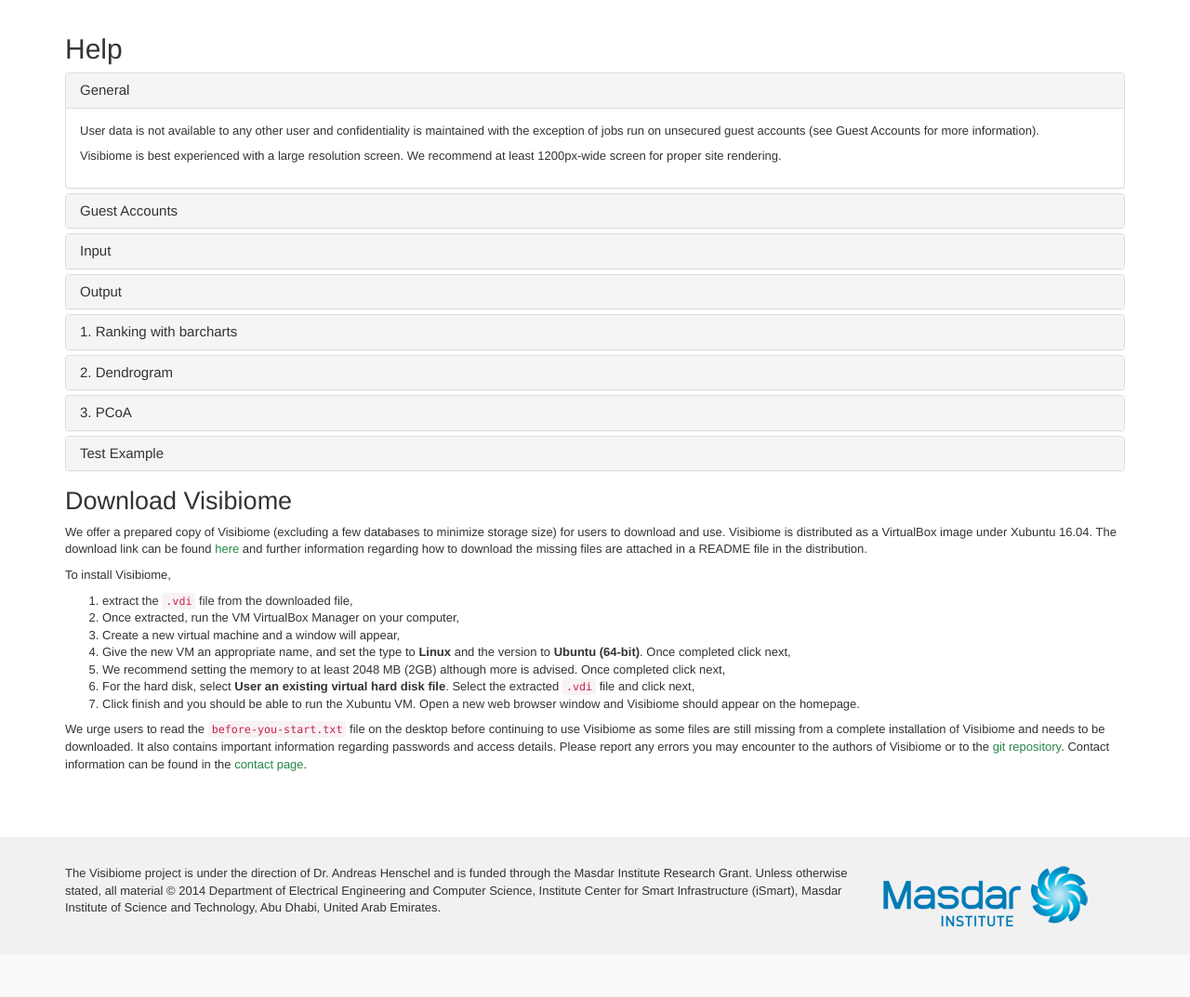
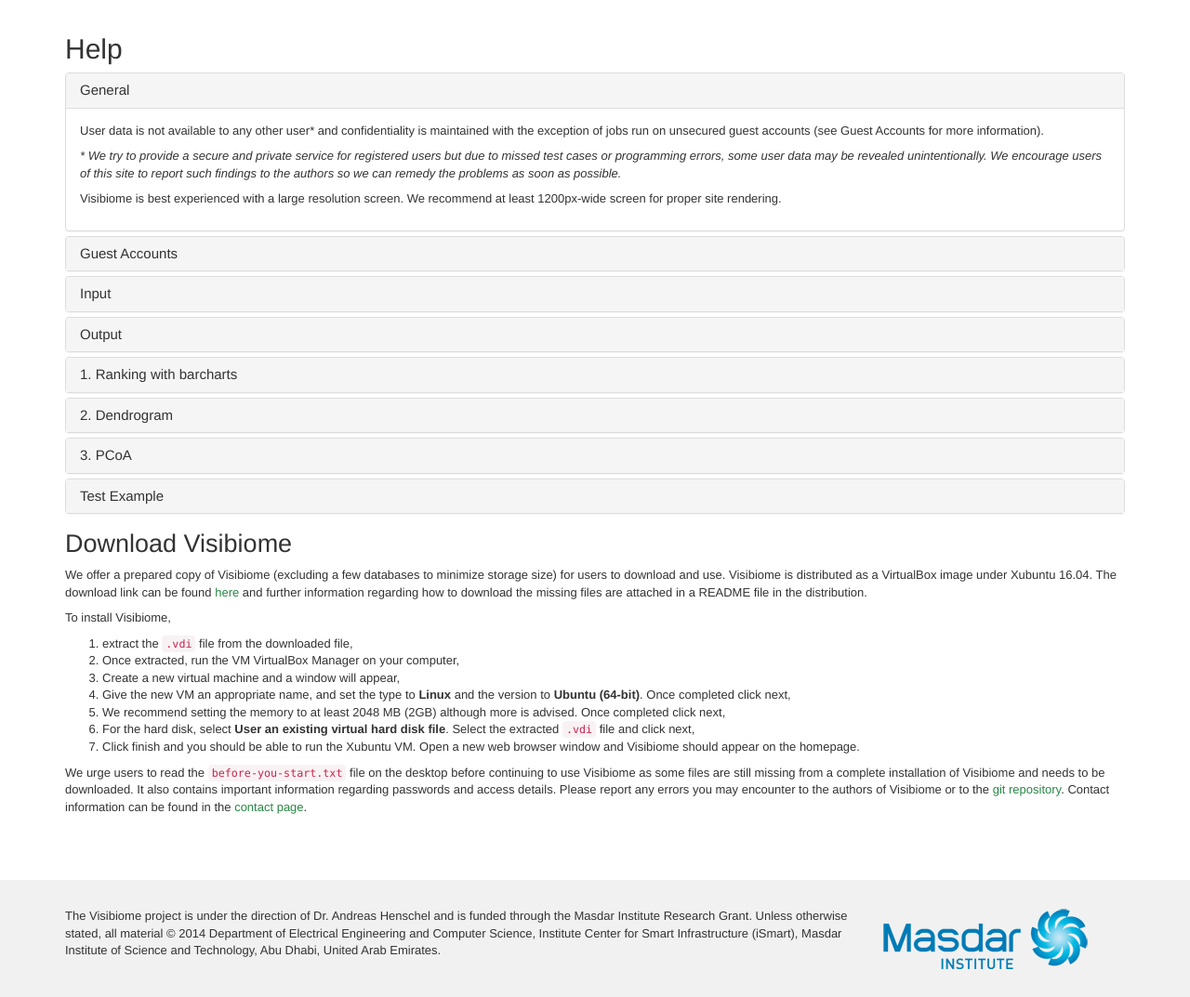
Before and after one commit to syaffers/visibiome, a Django app: page /help/ in a window 1280 px wide. Shown: the part 41-1114 px from the top of the page at 93% size. Before the commit the page ends 1038 px from the top, so only its background shows below. Run offline with Django 3.2, Linux system fonts and the light colour scheme; parts of the project's set-up code (start-up, migrations or seed data) failed here and were passed over; some libraries are stand-ins or nearby versions.

Commit message:
Updated help text

```diff
--- a/app/templates/app/help.html
+++ b/app/templates/app/help.html
@@ -15,9 +15,18 @@
       <div id="collapseOne" class="panel-collapse collapse in" role="tabpanel" aria-labelledby="headingOne">
         <div class="panel-body">
           <p>
-            User data is not available to any other user and confidentiality is
+            User data is not available to any other user* and confidentiality is
             maintained with the exception of jobs run on unsecured guest
             accounts (see Guest Accounts for more information).
+          </p>
+          <p>
+            <em>
+              * We try to provide a secure and private service for registered
+              users but due to missed test cases or programming errors, some
+              user data may be revealed unintentionally. We encourage users of
+              this site to report such findings to the authors so we can
+              remedy the problems as soon as possible.
+            </em>
           </p>
           <p>
             Visibiome is best experienced with a large resolution screen. We
@@ -66,9 +75,16 @@
             recognized standard for the Earth Microbiome Project. Users can use
             Qiime to create a BIOM formatted table after running
             closed-reference OTU picking on sequences against GreenGenes 13.5.
-            The toy samples shown below have only one sample although
-            <strong>up to 10 samples</strong> can be handled by Visibiome in a
-            single job.
+          </p>
+          <h4>Sample size limitations</h4>
+          <p>
+            Visibiome.org allows
+            <strong>up to 100 samples for Bray-Curtis and AESA/UniFrac</strong>
+            searches while only <strong>up to 10 for GNAT/UniFrac</strong>
+            in the interest of timely computation. To compare more user samples,
+            please find a download link to the VirtualBox image to run a personal
+            deployment of Visibiome and adjust the maximum number of samples as
+            needed in the <code>settings/</code> folder.
           </p>
           <p>
             Example TSV text:
@@ -166,6 +182,11 @@
             <li>Dendrogram against representatives</li>
             <li>PCoA plots against representatives</li>
           </ol>
+
+          <p>Not all analysis types feature the same visualization options due
+            to the limitations of the algorithm in order to trade off for a
+            faster search speed. We apologize for the missing visualizations
+            and we are actively adding new features to accomodate the shortcomings.</p>
         </div>
       </div>
     </div>
```
